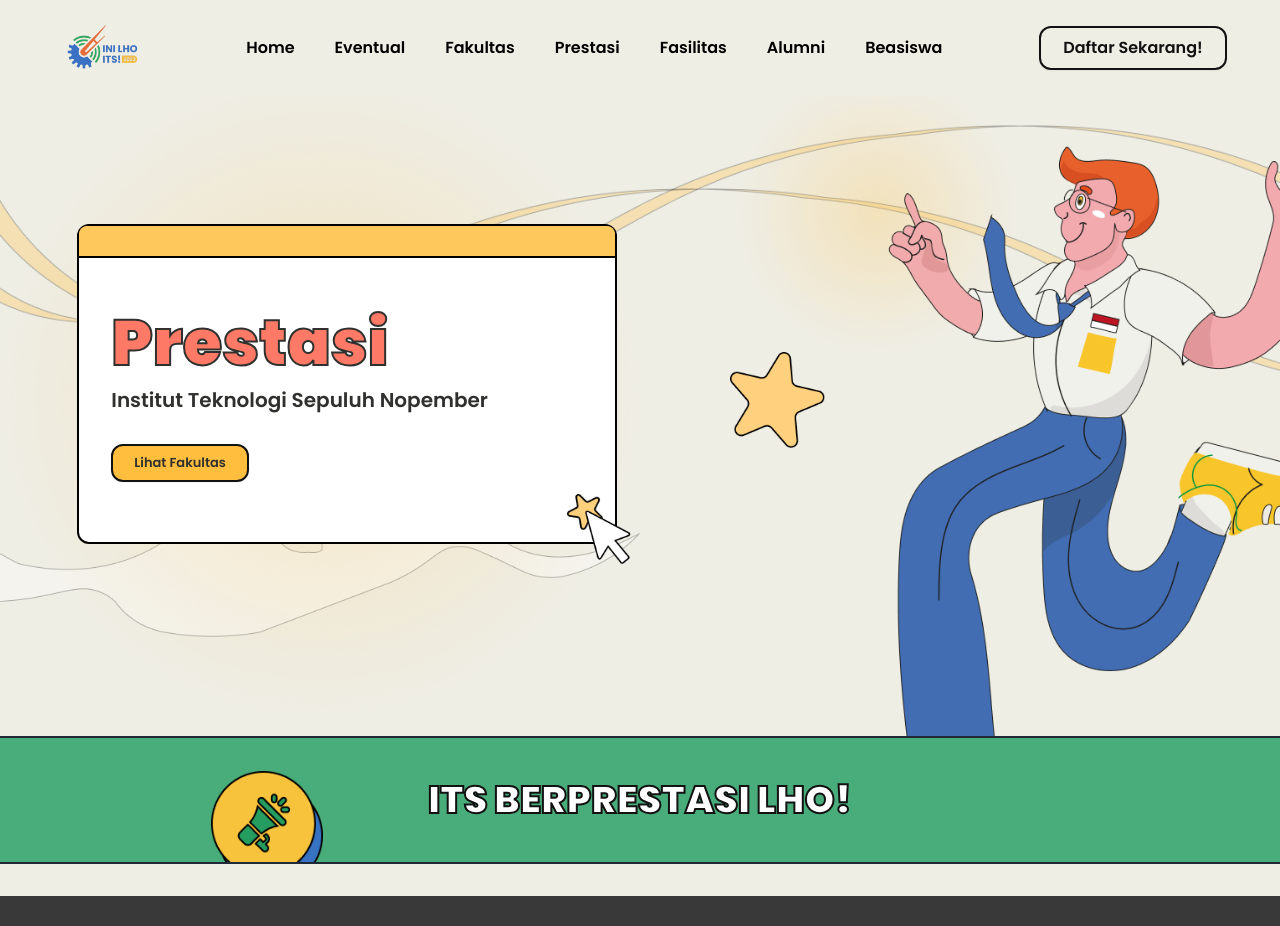
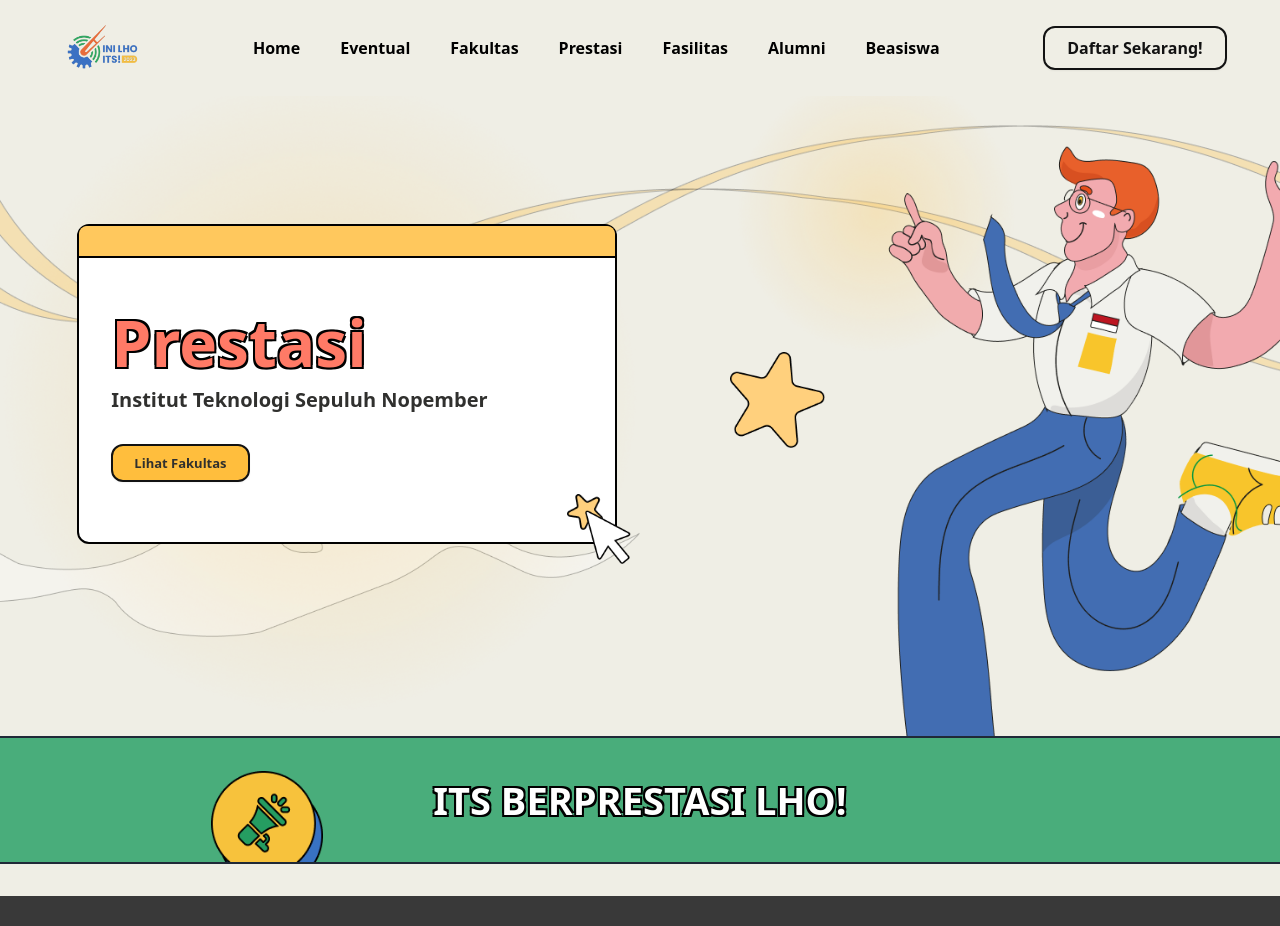
Before and after one commit to inilho-its/ilits-2023-frontend, a Next.js app: page /prestasi in a window 1280 px wide. Shown: the top 926 px of the page. Built offline with nearby package versions, Linux system fonts and the light colour scheme.

Commit message:
refactor(revision): revised font, clsxm, and priority

```diff
--- a/src/pages/prestasi/PrestasiPage.module.css
+++ b/src/pages/prestasi/PrestasiPage.module.css
@@ -1,5 +1,3 @@
-@import url('https://fonts.googleapis.com/css2?family=Poppins:600,700,900&display=swap');
-
 .mainStarLeft {
   left: 57%;
 }
@@ -15,23 +13,18 @@
 }
 
 .prestasi {
-  font-family: 'Poppins', sans-serif;
   font-style: normal;
   font-weight: 900;
   line-height: 90px;
   display: flex;
   align-items: flex-end;
   color: #ff7a66;
-
-  /* Meragukan compatibility-nya, alternative: text-shadow */
-  -webkit-text-stroke: 2px #30302e;
   flex: none;
   order: 0;
   flex-grow: 0;
 }
 
 .its {
-  font-family: 'Poppins', sans-serif;
   font-style: normal;
   font-weight: 600;
   text-align: justify;
@@ -43,9 +36,8 @@
 }
 
 .fakultasButton {
-  font-family: 'Poppins', sans-serif;
   font-style: normal;
-  font-weight: 600;
+  font-weight: 700;
   font-size: 13px;
   padding: 1px 3px;
   line-height: 24px;
@@ -61,12 +53,10 @@
 
 .ITSFlex {
   display: inline-flex;
-  font-family: 'Poppins', sans-serif;
   font-weight: 900;
   font-size: 38px;
   line-height: 64px;
   color: #ffffff;
-  -webkit-text-stroke: 2px #121212;
 }
 
 .megaPhoneLeft {
--- a/src/pages/prestasi/index.tsx
+++ b/src/pages/prestasi/index.tsx
@@ -1,6 +1,8 @@
 import * as React from 'react';
 
 import styles from './PrestasiPage.module.css';
+
+import clsxm from '@/lib/clsxm';
 
 import Layout from '@/components/layout/Layout';
 import ButtonLink from '@/components/links/ButtonLink';
@@ -44,9 +46,12 @@
               objectFit='contain'
               layout='responsive'
               alt='light background'
+              priority
             />
           </div>
-          <div className={`${styles.personLightDimension} absolute -top-6`}>
+          <div
+            className={clsxm(styles.personLightDimension, 'absolute -top-6')}
+          >
             <NextImage
               src='/images/prestasi/Light-1.png'
               width='100%'
@@ -54,9 +59,10 @@
               objectFit='contain'
               layout='responsive'
               alt='person'
+              priority
             />
           </div>
-          <div className={`${styles.personWidth} absolute right-0 mt-6`}>
+          <div className={clsxm(styles.personWidth, 'absolute right-0 mt-6')}>
             <NextImage
               src='/images/prestasi/Person-3.png'
               width='100%'
@@ -65,11 +71,12 @@
               objectPosition='right'
               layout='responsive'
               alt='person'
+              priority
             />
           </div>
           {/* TODO: Change mainStar to landingStar
               TODO: Change landingStar position to be closer to the prototype */}
-          <div className={`${styles.mainStarLeft} absolute mt-64 w-24`}>
+          <div className={clsxm(styles.mainStarLeft, 'absolute mt-64 w-24')}>
             <NextImage
               src='/images/prestasi/Star-1.png'
               width='100%'
@@ -82,15 +89,24 @@
           {/* ANCHOR CONTENT AREA */}
           <div className='layout'>
             <div
-              className={`${styles.titleBoxDimension} relative top-32 ml-6 rounded-xl border-2 border-black bg-white`}
+              className={clsxm(
+                styles.titleBoxDimension,
+                'relative top-32 ml-6 rounded-xl border-2 border-black bg-white'
+              )}
             >
               <div className='h-8 w-full rounded-t-lg border-b-2 border-black bg-yellow-400'></div>
               <div className='ml-8'>
                 <div className='mb-8 mt-10'>
-                  <Typography variant='h3' className={styles.prestasi}>
+                  <Typography
+                    variant='h3'
+                    className={clsxm('stroke font-sans', styles.prestasi)}
+                  >
                     Prestasi
                   </Typography>
-                  <Typography variant='title' className={styles.its}>
+                  <Typography
+                    variant='title'
+                    className={clsxm('font-sans', styles.its)}
+                  >
                     Institut Teknologi Sepuluh Nopember
                   </Typography>
                 </div>
@@ -99,7 +115,9 @@
                   variant='yellow'
                   size='small'
                 >
-                  <Typography className={styles.fakultasButton}>
+                  <Typography
+                    className={clsxm('font-sans', styles.fakultasButton)}
+                  >
                     Lihat Fakultas
                   </Typography>
                 </ButtonLink>
@@ -112,6 +130,7 @@
                   height='100%'
                   objectFit='contain'
                   alt='star in box'
+                  priority
                 ></NextImage>
               </div>
               <div className='absolute mt-7 ml-4 w-full'>
@@ -122,6 +141,7 @@
                   objectFit='contain'
                   objectPosition='right'
                   alt='star in box'
+                  priority
                 ></NextImage>
               </div>
             </div>
@@ -133,7 +153,7 @@
         <section className='relative m-0 p-0'>
           {/* ANCHOR CONTENT AREA */}
           <div className='relative h-32 w-full border-t-2 border-b-2 border-gray-800 bg-green-400 '>
-            <div className={`${styles.megaPhoneLeft} absolute bottom-0`}>
+            <div className={clsxm(styles.megaPhoneLeft, 'absolute bottom-0')}>
               <div className='w-28'>
                 <NextImage
                   src='/images/prestasi/Megaphone.png'
@@ -142,13 +162,17 @@
                   objectFit='contain'
                   objectPosition='bottom'
                   alt='Banner Megaphone'
+                  priority
                 ></NextImage>
               </div>
             </div>
 
             <div className='relative flex h-full flex-col justify-center'>
               <div className='flex justify-center'>
-                <Typography variant='h5' className={styles.ITSFlex}>
+                <Typography
+                  variant='h5'
+                  className={clsxm('stroke', styles.ITSFlex)}
+                >
                   ITS BERPRESTASI LHO!
                 </Typography>
               </div>
--- a/src/styles/globals.css
+++ b/src/styles/globals.css
@@ -39,6 +39,11 @@
     unicode-range: U+0000-00FF, U+0131, U+0152-0153, U+02BB-02BC, U+02C6, U+02DA,
       U+02DC, U+2000-206F, U+2074, U+20AC, U+2122, U+2191, U+2193, U+2212,
       U+2215, U+FEFF, U+FFFD;
+  }
+
+  .stroke {
+    text-shadow: -2px -2px 0px rgba(0, 0, 0, 1), 2px -2px 0px rgba(0, 0, 0, 1),
+      -2px 2px 0px rgba(0, 0, 0, 1), 2px 2px 0px rgba(0, 0, 0, 1);
   }
 
   .cursor-newtab {
```
